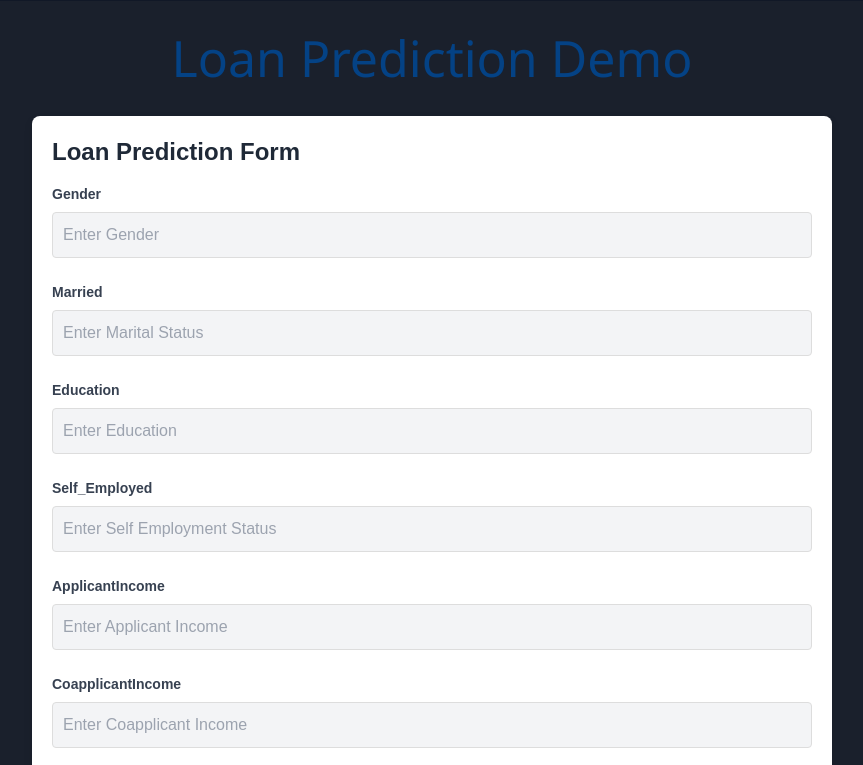
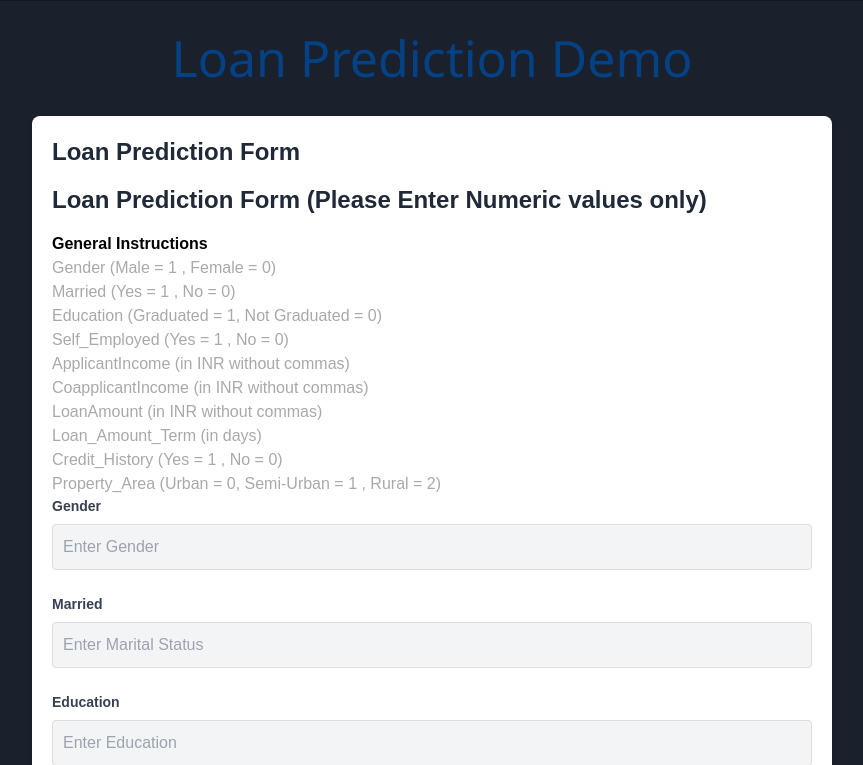
Before and after one commit to rajendra-17/CreditPath--Smart_Loan_Predictor, a Flask app: page / in a window 1280 px wide. Shown: the part 1314-2079 px from the top of the page, without its empty margins (208-1071 px from the left). Run offline with Flask 3, Linux system fonts and the light colour scheme.

Commit message:
Update index.html

```diff
--- a/templates/index.html
+++ b/templates/index.html
@@ -192,6 +192,21 @@
             Loan Prediction Demo</h1>
         <div class="containerfm">
             <h1 class="text-2xl font-bold mb-4 text-gray-800">Loan Prediction Form</h1>
+            <h1 class="text-2xl font-bold mb-4 text-gray-800">Loan Prediction Form (Please Enter Numeric values only)
+            </h1>
+            <h1 style="color: blue;">
+                <h2 style="font-weight: bolder;">General Instructions</h2>
+                <h1 style="color: darkgray;">Gender (Male = 1 , Female = 0)</h1>
+                <h1 style="color: darkgray;">Married (Yes = 1 , No = 0)</h1>
+                <h1 style="color: darkgray;">Education (Graduated = 1, Not Graduated = 0)</h1>
+                <h1 style="color: darkgray;">Self_Employed (Yes = 1 , No = 0)</h1>
+                <h1 style="color: darkgray;">ApplicantIncome (in INR without commas)</h1>
+                <h1 style="color: darkgray;">CoapplicantIncome (in INR without commas)</h1>
+                <h1 style="color: darkgray;">LoanAmount (in INR without commas)</h1>
+                <h1 style="color: darkgray;">Loan_Amount_Term (in days)</h1>
+                <h1 style="color: darkgray;">Credit_History (Yes = 1 , No = 0)</h1>
+                <h1 style="color: darkgray;">Property_Area (Urban = 0, Semi-Urban = 1 , Rural = 2)</h1>
+            </h1>
             <form class="space-y-6" action="/predict/" method="post">
                 <div class="form-group">
                     <label for="Gender" class="text-sm font-medium text-gray-700">Gender</label>
```
